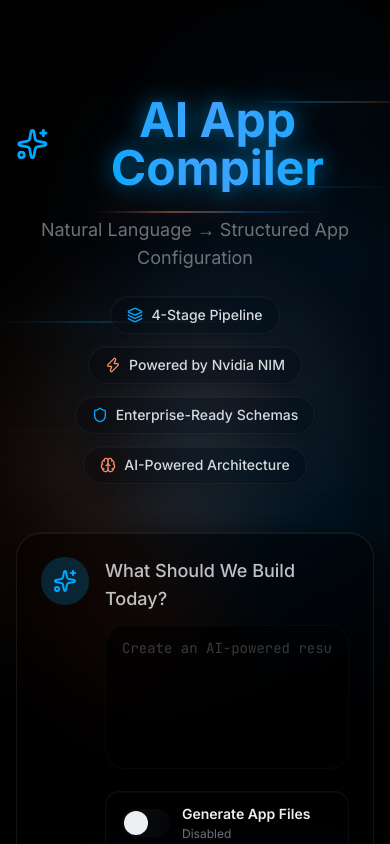
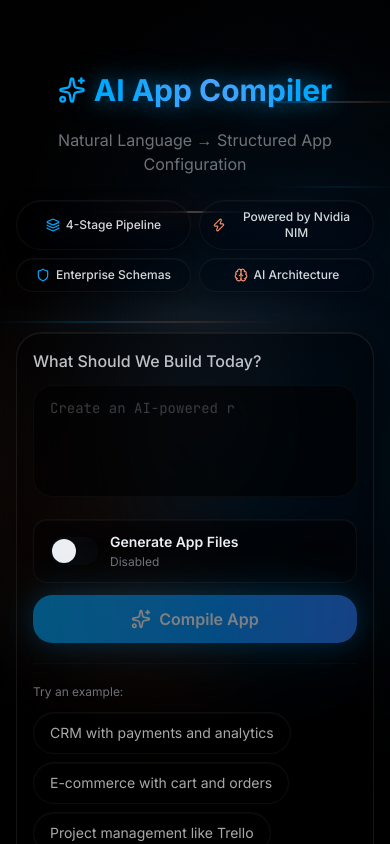
Before and after one commit to MD-Irfan19/AI-App-Compiler, a Next.js app in the folder frontend/: page / in a window 390 px wide. Shown: the top 844 px of the page. Built offline with nearby package versions, Linux system fonts and the light colour scheme.

Commit message:
Fixed the websites responsiveness

```diff
--- a/frontend/app/page.tsx
+++ b/frontend/app/page.tsx
@@ -379,29 +379,30 @@ export default function AIAppCompiler() {
           initial={{ opacity: 0, y: -20 }}
           animate={{ opacity: 1, y: 0 }}
           transition={{ duration: 0.6 }}
-          className="text-center mb-12 pt-16"
+          className="text-center mb-10 pt-10 sm:pt-16 sm:mb-12"
         >
-          <div className="mb-6 flex items-center justify-center gap-3">
-            <Sparkles className="w-10 h-10 text-primary" />
-            <h1 className="text-5xl sm:text-6xl font-bold bg-gradient-to-r from-primary via-blue-400 to-primary bg-clip-text text-transparent text-glow-blue">
+          <div className="mb-5 flex items-center justify-center gap-2 sm:gap-3">
+            <Sparkles className="w-7 h-7 sm:w-10 sm:h-10 text-primary" />
+            <h1 className="text-3xl sm:text-4xl md:text-5xl lg:text-6xl font-bold bg-gradient-to-r from-primary via-blue-400 to-primary bg-clip-text text-transparent text-glow-blue">
               AI App Compiler
             </h1>
           </div>
-          <p className="text-lg text-muted-foreground mb-6">
+          <p className="text-base sm:text-lg text-muted-foreground mb-6">
             Natural Language → Structured App Configuration
           </p>
-          <div className="flex flex-wrap justify-center gap-3">
-            <motion.span whileHover={{ scale: 1.05 }} className="frost-glass-subtle px-4 py-2 rounded-full text-sm font-medium text-foreground/90 flex items-center gap-2">
-              <Layers className="w-4 h-4 text-primary" />4-Stage Pipeline
+          {/* 2-col grid on mobile so all 4 badges fit neatly; flex-wrap row from sm up */}
+          <div className="grid grid-cols-2 sm:flex sm:flex-wrap justify-center gap-2 sm:gap-3 max-w-sm sm:max-w-none mx-auto">
+            <motion.span whileHover={{ scale: 1.05 }} className="frost-glass-subtle px-3 py-2 sm:px-4 rounded-full text-xs sm:text-sm font-medium text-foreground/90 flex items-center gap-1.5 sm:gap-2 justify-center">
+              <Layers className="w-3.5 h-3.5 sm:w-4 sm:h-4 text-primary flex-shrink-0" />4-Stage Pipeline
             </motion.span>
-            <motion.span whileHover={{ scale: 1.05 }} className="frost-glass-subtle px-4 py-2 rounded-full text-sm font-medium text-foreground/90 flex items-center gap-2">
-              <Zap className="w-4 h-4 text-accent" />Powered by Nvidia NIM
+            <motion.span whileHover={{ scale: 1.05 }} className="frost-glass-subtle px-3 py-2 sm:px-4 rounded-full text-xs sm:text-sm font-medium text-foreground/90 flex items-center gap-1.5 sm:gap-2 justify-center">
+              <Zap className="w-3.5 h-3.5 sm:w-4 sm:h-4 text-accent flex-shrink-0" />Powered by Nvidia NIM
             </motion.span>
-            <motion.span whileHover={{ scale: 1.05 }} className="frost-glass-subtle px-4 py-2 rounded-full text-sm font-medium text-foreground/90 flex items-center gap-2">
-              <Shield className="w-4 h-4 text-primary" />Enterprise-Ready Schemas
+            <motion.span whileHover={{ scale: 1.05 }} className="frost-glass-subtle px-3 py-2 sm:px-4 rounded-full text-xs sm:text-sm font-medium text-foreground/90 flex items-center gap-1.5 sm:gap-2 justify-center">
+              <Shield className="w-3.5 h-3.5 sm:w-4 sm:h-4 text-primary flex-shrink-0" />Enterprise Schemas
             </motion.span>
-            <motion.span whileHover={{ scale: 1.05 }} className="frost-glass-subtle px-4 py-2 rounded-full text-sm font-medium text-foreground/90 flex items-center gap-2">
-              <Brain className="w-4 h-4 text-accent" />AI-Powered Architecture
+            <motion.span whileHover={{ scale: 1.05 }} className="frost-glass-subtle px-3 py-2 sm:px-4 rounded-full text-xs sm:text-sm font-medium text-foreground/90 flex items-center gap-1.5 sm:gap-2 justify-center">
+              <Brain className="w-3.5 h-3.5 sm:w-4 sm:h-4 text-accent flex-shrink-0" />AI Architecture
             </motion.span>
           </div>
         </motion.header>
@@ -413,12 +414,13 @@ export default function AIAppCompiler() {
           transition={{ duration: 0.6, delay: 0.1 }}
           className="mb-8"
         >
-          <div className="frost-glass-strong rounded-2xl p-6 sm:p-8 flex items-start gap-4">
-            <div className="w-12 h-12 rounded-full bg-primary/20 flex items-center justify-center flex-shrink-0">
+          {/* Icon hidden on very small screens to give textarea more room */}
+          <div className="frost-glass-strong rounded-2xl p-4 sm:p-6 lg:p-8 flex items-start gap-3 sm:gap-4">
+            <div className="hidden sm:flex w-12 h-12 rounded-full bg-primary/20 items-center justify-center flex-shrink-0">
               <Sparkles className="w-6 h-6 text-primary" />
             </div>
-            <div className="flex-1">
-              <label htmlFor="prompt" className="block text-lg font-medium text-foreground/80 mb-3">
+            <div className="flex-1 min-w-0">
+              <label htmlFor="prompt" className="block text-base sm:text-lg font-medium text-foreground/80 mb-3">
                 What Should We Build Today?
               </label>
               <textarea
@@ -426,12 +428,13 @@ export default function AIAppCompiler() {
                 value={prompt}
                 onChange={(e) => setPrompt(e.target.value)}
                 placeholder={animatedPlaceholder}
-                className="w-full h-36 bg-[oklch(0.04_0.005_260_/_60%)] border border-border/40 rounded-xl px-4 py-3 text-foreground placeholder:text-muted-foreground/50 focus:outline-none focus:ring-2 focus:ring-primary/40 focus:border-primary/40 transition-all duration-300 resize-none font-mono text-sm"
+                className="w-full h-28 sm:h-36 bg-[oklch(0.04_0.005_260_/_60%)] border border-border/40 rounded-xl px-4 py-3 text-foreground placeholder:text-muted-foreground/50 focus:outline-none focus:ring-2 focus:ring-primary/40 focus:border-primary/40 transition-all duration-300 resize-none font-mono text-sm"
                 disabled={isCompiling}
               />
-              <div className="flex flex-col sm:flex-row sm:items-center justify-between gap-4 mt-4">
+              {/* Toggle + button: column on mobile, row from sm up */}
+              <div className="flex flex-col sm:flex-row sm:items-center justify-between gap-3 mt-4">
                 <label className="flex items-center gap-3 cursor-pointer group px-4 py-3 frost-glass-subtle rounded-lg hover:bg-primary/5 transition-all duration-300">
-                  <div className="relative">
+                  <div className="relative flex-shrink-0">
                     <input
                       type="checkbox"
                       checked={generateFiles}
@@ -452,7 +455,7 @@ export default function AIAppCompiler() {
                   whileTap={{ scale: 0.98 }}
                   onClick={handleCompile}
                   disabled={isCompiling || !prompt.trim()}
-                  className="px-8 py-3 bg-gradient-to-r from-primary to-blue-500 text-primary-foreground font-semibold rounded-xl shadow-lg glow-blue disabled:opacity-50 disabled:cursor-not-allowed transition-all duration-300 flex items-center gap-2"
+                  className="w-full sm:w-auto px-8 py-3 bg-gradient-to-r from-primary to-blue-500 text-primary-foreground font-semibold rounded-xl shadow-lg glow-blue disabled:opacity-50 disabled:cursor-not-allowed transition-all duration-300 flex items-center justify-center gap-2"
                 >
                   {isCompiling ? (
                     <><RefreshCw className="w-5 h-5 animate-spin" />Compiling...</>
@@ -461,7 +464,7 @@ export default function AIAppCompiler() {
                   )}
                 </motion.button>
               </div>
-              <div className="mt-6 pt-6 border-t border-border/30">
+              <div className="mt-5 pt-5 border-t border-border/30">
                 <p className="text-xs text-muted-foreground mb-3">Try an example:</p>
                 <div className="flex flex-wrap gap-2">
                   {EXAMPLE_PROMPTS.map((example) => (
@@ -471,7 +474,7 @@ export default function AIAppCompiler() {
                       whileTap={{ scale: 0.97 }}
                       onClick={() => handleExampleClick(example)}
                       disabled={isCompiling}
-                      className="px-4 py-2 frost-glass-subtle rounded-full text-sm text-foreground/70 hover:text-foreground hover:border-primary/20 transition-all duration-300 disabled:opacity-50"
+                      className="px-4 py-2.5 frost-glass-subtle rounded-full text-sm text-foreground/70 hover:text-foreground hover:border-primary/20 transition-all duration-300 disabled:opacity-50"
                     >
                       {example}
                     </motion.button>
@@ -492,19 +495,19 @@ export default function AIAppCompiler() {
               exit={{ opacity: 0, height: 0 }}
               className="mb-8 overflow-hidden"
             >
-              <div className="frost-glass rounded-2xl p-6 flex items-start gap-4">
-                <div className="w-12 h-12 rounded-full bg-primary/20 flex items-center justify-center flex-shrink-0">
+              <div className="frost-glass rounded-2xl p-4 sm:p-6 flex items-start gap-3 sm:gap-4">
+                <div className="hidden sm:flex w-12 h-12 rounded-full bg-primary/20 items-center justify-center flex-shrink-0">
                   <Activity className="w-6 h-6 text-primary" />
                 </div>
-                <div className="flex-1">
-                  <div className="flex items-center justify-between mb-6">
-                    <h3 className="text-lg font-semibold text-foreground">Pipeline Progress</h3>
+                <div className="flex-1 min-w-0">
+                  <div className="flex items-center justify-between mb-4 sm:mb-6">
+                    <h3 className="text-base sm:text-lg font-semibold text-foreground">Pipeline Progress</h3>
                     <div className="flex items-center gap-2 text-sm text-muted-foreground">
                       <Clock className="w-4 h-4" />
                       {(elapsedTime / 1000).toFixed(1)}s
                     </div>
                   </div>
-                  <div className="grid grid-cols-1 sm:grid-cols-2 lg:grid-cols-4 gap-4">
+                  <div className="grid grid-cols-1 sm:grid-cols-2 lg:grid-cols-4 gap-3 sm:gap-4">
                     {PIPELINE_STEPS.map((step, index) => {
                       const Icon = step.icon
                       const isActive = currentStep === index
@@ -603,12 +606,12 @@ export default function AIAppCompiler() {
               transition={{ duration: 0.5 }}
             >
               {/* Summary Bar */}
-              <div className="frost-glass-strong rounded-2xl p-4 sm:p-6 mb-6 flex items-start gap-4">
-                <div className="w-12 h-12 rounded-full bg-primary/20 flex items-center justify-center flex-shrink-0">
+              <div className="frost-glass-strong rounded-2xl p-4 sm:p-6 mb-6 flex items-start gap-3 sm:gap-4">
+                <div className="hidden sm:flex w-12 h-12 rounded-full bg-primary/20 items-center justify-center flex-shrink-0">
                   <CheckCircle2 className="w-6 h-6 text-primary" />
                 </div>
-                <div className="flex-1">
-                  <div className="grid grid-cols-2 sm:grid-cols-4 gap-4">
+                <div className="flex-1 min-w-0">
+                  <div className="grid grid-cols-2 sm:grid-cols-4 gap-3 sm:gap-4">
                     <div>
                       <p className="text-xs text-muted-foreground mb-1">App Name</p>
                       <p className="font-semibold text-foreground truncate">
@@ -645,10 +648,10 @@ export default function AIAppCompiler() {
                 </div>
               </div>
 
-              {/* Download card — only shown when Generate App Files was checked */}
+              {/* Download card — stacks to flex-col on mobile, row from sm up */}
               {result.generated_app_path && (
-                <div className="frost-glass rounded-2xl p-4 sm:p-5 mb-6 flex items-center justify-between gap-4">
-                  <div className="flex items-center gap-4">
+                <div className="frost-glass rounded-2xl p-4 sm:p-5 mb-6 flex flex-col sm:flex-row sm:items-center sm:justify-between gap-3 sm:gap-4">
+                  <div className="flex items-center gap-3 sm:gap-4">
                     <div className="w-10 h-10 rounded-full bg-green-500/20 flex items-center justify-center flex-shrink-0">
                       <Download className="w-5 h-5 text-green-400" />
                     </div>
@@ -659,7 +662,7 @@ export default function AIAppCompiler() {
                   </div>
                   <a
                     href={`${process.env.NEXT_PUBLIC_API_URL}${result.generated_app_path}`}
-                    className="flex items-center gap-2 px-4 py-2 bg-green-500/20 hover:bg-green-500/30 text-green-400 font-medium rounded-xl text-sm transition-all duration-300 border border-green-500/20 hover:border-green-500/40 flex-shrink-0"
+                    className="w-full sm:w-auto flex items-center justify-center gap-2 px-4 py-2.5 sm:py-2 bg-green-500/20 hover:bg-green-500/30 text-green-400 font-medium rounded-xl text-sm transition-all duration-300 border border-green-500/20 hover:border-green-500/40 flex-shrink-0"
                     download
                   >
                     <Download className="w-4 h-4" />
@@ -670,32 +673,37 @@ export default function AIAppCompiler() {
 
               {/* Tabs and Content */}
               <div className="flex flex-col lg:flex-row gap-6">
-                <div className="flex-1">
-                  {/* Tab Navigation — unchanged */}
-                  <div className="frost-glass rounded-xl p-2 mb-4 overflow-x-auto flex items-center gap-3">
-                    <Code2 className="w-5 h-5 text-primary flex-shrink-0" />
-                    <div className="flex gap-1 min-w-max">
+                <div className="flex-1 min-w-0">
+                  {/* Tab Navigation — horizontally scrollable on mobile with right-fade hint */}
+                  <div className="relative mb-4">
+                    <div className="frost-glass rounded-xl p-1.5 sm:p-2 overflow-x-auto flex items-center gap-2 sm:gap-3 scrollbar-none">
+                      <Code2 className="w-4 h-4 sm:w-5 sm:h-5 text-primary flex-shrink-0 ml-1" />
+                      <div className="flex gap-0.5 sm:gap-1 min-w-max">
                         {TAB_ITEMS.map((tab) => {
                           const Icon = tab.icon
                           return (
                             <button
                               key={tab.id}
                               onClick={() => setActiveTab(tab.id)}
-                            className={`flex items-center gap-2 px-4 py-2 rounded-lg text-sm font-medium transition-all duration-300 ${activeTab === tab.id
+                              className={`flex items-center gap-1.5 sm:gap-2 px-3 sm:px-4 py-2 sm:py-2 rounded-lg text-xs sm:text-sm font-medium transition-all duration-300 whitespace-nowrap ${
+                                activeTab === tab.id
                                   ? 'bg-primary/20 text-primary'
                                   : 'text-muted-foreground hover:text-foreground hover:bg-muted/30'
                               }`}
                             >
-                            <Icon className="w-4 h-4" />
+                              <Icon className="w-3.5 h-3.5 sm:w-4 sm:h-4 flex-shrink-0" />
                               {tab.label}
                             </button>
                           )
                         })}
                       </div>
                     </div>
+                    {/* Subtle right-edge fade to hint at off-screen tabs */}
+                    <div className="absolute right-0 top-0 h-full w-8 bg-gradient-to-l from-background/60 to-transparent rounded-r-xl pointer-events-none" />
+                  </div>
 
-                  {/* Tab Content — fixed data sources */}
-                  <div className="frost-glass rounded-2xl p-6 min-h-[400px]">
+                  {/* Tab Content */}
+                  <div className="frost-glass rounded-2xl p-4 sm:p-6 min-h-[300px] sm:min-h-[400px]">
                     <AnimatePresence mode="wait">
                       {activeTab === 'intent' && (
                         <IntentTab key="intent" intent={config.intent} />
@@ -722,20 +730,22 @@ export default function AIAppCompiler() {
                   </div>
                 </div>
 
-                {/* Pipeline Stages Sidebar — fixed field names */}
-                <div className="lg:w-64">
+                {/* Pipeline Stages Sidebar — stacks below content on mobile/tablet, side at lg+ */}
+                <div className="lg:w-64 lg:flex-shrink-0">
                   <div className="frost-glass rounded-2xl p-4">
-                    <h4 className="text-sm font-semibold text-foreground mb-4">Pipeline Stages</h4>
-                    <div className="space-y-3">
+                    <h4 className="text-sm font-semibold text-foreground mb-3 sm:mb-4">Pipeline Stages</h4>
+                    {/* 2-col grid on mobile so sidebar doesn't get too tall stacked */}
+                    <div className="grid grid-cols-1 sm:grid-cols-2 lg:grid-cols-1 gap-2 sm:gap-3">
                       {(result ? result.stages : liveStages).map((stage, index) => (
-                        <div key={index} className="flex items-center justify-between p-3 frost-glass-subtle rounded-lg">
-                          <div className="flex-1 min-w-0">
-                            <p className="text-sm font-medium text-foreground truncate capitalize">
+                        <div key={index} className="flex items-center justify-between p-2.5 sm:p-3 frost-glass-subtle rounded-lg">
+                          <div className="flex-1 min-w-0 mr-2">
+                            <p className="text-xs sm:text-sm font-medium text-foreground truncate capitalize">
                               {stage.stage.replace(/_/g, ' ')}
                             </p>
                             <p className="text-xs text-muted-foreground">{stage.duration_ms}ms</p>
                           </div>
-                          <span className={`px-2 py-0.5 rounded-full text-xs font-medium ${stage.status === 'success'
+                          <span className={`flex-shrink-0 px-2 py-0.5 rounded-full text-xs font-medium ${
+                            stage.status === 'success'
                               ? 'bg-green-500/20 text-green-400'
                               : 'bg-destructive/20 text-destructive'
                           }`}>
@@ -830,17 +840,18 @@ function DatabaseTab({ tables }: { tables: DatabaseTable[] }) {
           </h4>
           <div className="space-y-2">
             {(table.fields ?? []).map((field) => (
-              <div key={field.name} className="flex items-center justify-between text-sm p-2 bg-[oklch(0.04_0.005_260_/_50%)] rounded-lg">
-                <div className="flex items-center gap-2">
-                  <span className="font-mono text-foreground">{field.name}</span>
-                  <span className="text-muted-foreground">{field.type}</span>
+              /* Wraps to 2 lines on very narrow screens: name+type on top, badges on bottom */
+              <div key={field.name} className="flex flex-col sm:flex-row sm:items-center sm:justify-between text-sm p-2 bg-[oklch(0.04_0.005_260_/_50%)] rounded-lg gap-1 sm:gap-0">
+                <div className="flex items-center gap-2 min-w-0">
+                  <span className="font-mono text-foreground truncate">{field.name}</span>
+                  <span className="text-muted-foreground flex-shrink-0">{field.type}</span>
                 </div>
-                <div className="flex gap-2">
+                <div className="flex gap-2 flex-shrink-0">
                   {field.primary_key && (
                     <span className="px-2 py-0.5 bg-primary/20 text-primary rounded text-xs font-medium">PK</span>
                   )}
                   {field.foreign_key && (
-                    <span className="px-2 py-0.5 bg-accent/20 text-accent rounded text-xs font-medium">
+                    <span className="px-2 py-0.5 bg-accent/20 text-accent rounded text-xs font-medium truncate max-w-[120px]">
                       FK → {field.foreign_key}
                     </span>
                   )}
@@ -1060,7 +1071,7 @@ function JsonTab({
             exit={{ height: 0, opacity: 0 }}
             className="overflow-hidden"
           >
-            <pre className="bg-[oklch(0.03_0.005_260_/_70%)] rounded-xl p-4 overflow-x-auto text-xs font-mono text-foreground/70 max-h-[500px] overflow-y-auto border border-border/30">
+            <pre className="bg-[oklch(0.03_0.005_260_/_70%)] rounded-xl p-3 sm:p-4 overflow-x-auto text-xs font-mono text-foreground/70 max-h-[400px] sm:max-h-[500px] overflow-y-auto border border-border/30 w-full">
               {JSON.stringify(data, null, 2)}
             </pre>
           </motion.div>
```
Lines whose indentation alone changed are shown as unchanged.
